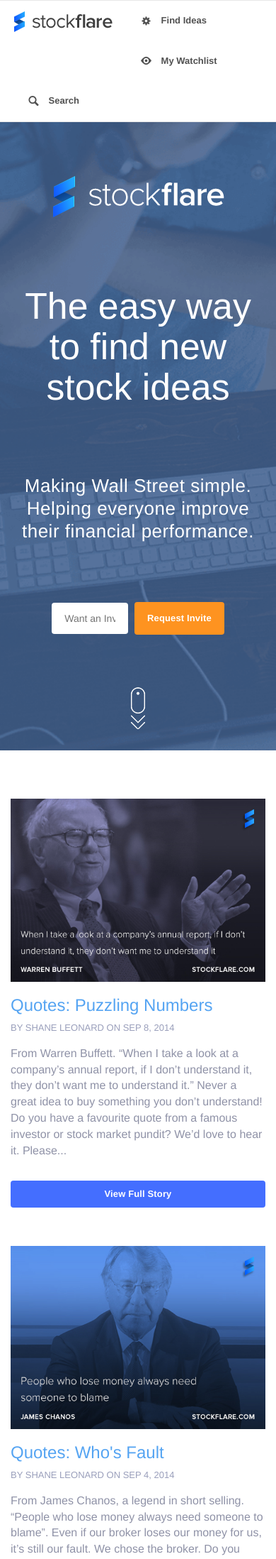
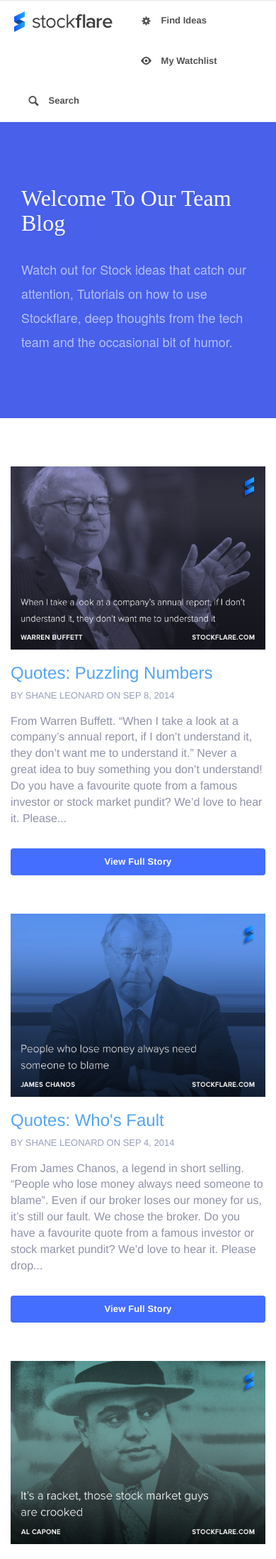
Before and after one commit to Stockflare/blog, a Jekyll site: the page built from index.html, in a window 390 px wide. Shown: the top 2196 px of the page at 71% size. Built offline with Jekyll 4.4.1, drawn with Linux system fonts in a browser that asks for light colours; nearby versions of some CDN libraries.

Commit message:
Changed Jumbotron Layout
Changed layout of jumbotron to match a new aesthetic to the business
pages.

```diff
--- a/css/main.css
+++ b/css/main.css
@@ -16,15 +16,46 @@
 	padding-top:0px;
 }
 
-.jumbrotron-background
+.large
 {
-	background: url(../img/bg.png) no-repeat center center fixed;
-  -webkit-background-size: cover;
-  -moz-background-size: cover;
-  -o-background-size: cover;
-  background-size: cover;
-  padding-top:30px;
+	font-size:160px !important;
+	color:#fff;
+}
 
+.jumbotron-custom
+{
+	width:100%;
+	padding:90px 0px;
+	background:#4860EA
+}
+
+.jumbotron-custom h1
+{
+	font-family: HelveticaNeue-Light;
+	font-size: 32px;
+	color: #FFFFFF;
+	letter-spacing: 0px;
+	/* Welcome to our Team : */
+	padding-bottom:30px;
+	margin:0px;
+}
+
+.jumbotron-custom p
+{
+	font-family: HelveticaNeue;
+	font-size: 18px;
+	color: #FFFFFF;
+	line-height: 34px;
+	letter-spacing: 0px;
+	/* Here we talk about l: */
+	opacity:0.6;
+}
+
+@media (max-width:520px) {
+	.jumbotron-custom .large
+	{
+		display:none;
+	}
 }
 
 .navbar-default {
--- a/index.html
+++ b/index.html
@@ -2,61 +2,21 @@
 layout: default
 ---
 
+<div class="jumbotron-custom">
+  <div class="container">
 
-<div class="jumbrotron-background">
+    <div class="col-md-7 text-left">
+      <h1>Welcome To Our Team Blog</h1>
+      <p>Watch out for Stock ideas that catch our attention, Tutorials on how to use Stockflare, deep thoughts from the tech team and the occasional bit of humor.
+      </p>
+    </div>
 
-<div class="container main">
+    <div class="col-md-5 text-right">
+      <span class="icon icon-torsos-all large"></span>
+    </div>
 
-
-
-      <div class="row">
-        <div class="col-md-12"><img src="/img/layout/logo.png"/></div>
-      </div>
-
-      <div class="row">
-        <div class="col-md-12">
-          <h1>The easy way to find new stock ideas</h1>
-        </div>
-      </div>
-
-      <div class="row">
-        <div class="col-md-12">
-          <h4>Making Wall Street simple. Helping everyone improve their financial performance.</h4>
-        </div>
-      </div>
-
-      <div class="row">
-        <div class="col-md-12">
-          <!-- Begin MailChimp Signup Form -->
-
-            <style type="text/css">
-              #mc_embed_signup{clear:left; font:14px Helvetica,Arial,sans-serif; }
-              /* Add your own MailChimp form style overrides in your site stylesheet or in this style block.
-                 We recommend moving this block and the preceding CSS link to the HEAD of your HTML file. */
-            </style>
-
-            <div id="mc_embed_signup">
-            <form action="http://stockflare.us8.list-manage1.com/subscribe/post?u=3b6b489888c2fa48764d55ba8&amp;id=f30965766a" method="post" id="mc-embedded-subscribe-form" name="mc-embedded-subscribe-form" class="validate" target="_blank" novalidate>
-
-              <input type="email" value="" name="EMAIL" class="email" id="mce-EMAIL" placeholder="Want an Invite? Enter your email" required>
-                <!-- real people should not fill this in and expect good things - do not remove this or risk form bot signups-->
-                <div style="position: absolute; left: -5000px;"><input type="text" name="b_3b6b489888c2fa48764d55ba8_f30965766a" tabindex="-1" value=""></div>
-                <input type="submit" value="Request Invite" name="subscribe" id="mc-embedded-subscribe" class="btn btn-primary">
-            </form>
-            </div>
-
-            <!--End mc_embed_signup-->
-        </div>
-      </div>
-
-      <div class="row">
-        <div class="col-md-12">
-          <a id="scroll-down"><img src="/img/layout/scrolldown.png"/></a>
-        </div>
-      </div>
-
-    </div>
   </div>
+</div>
 
   <div class="blog-posts">
 
```
